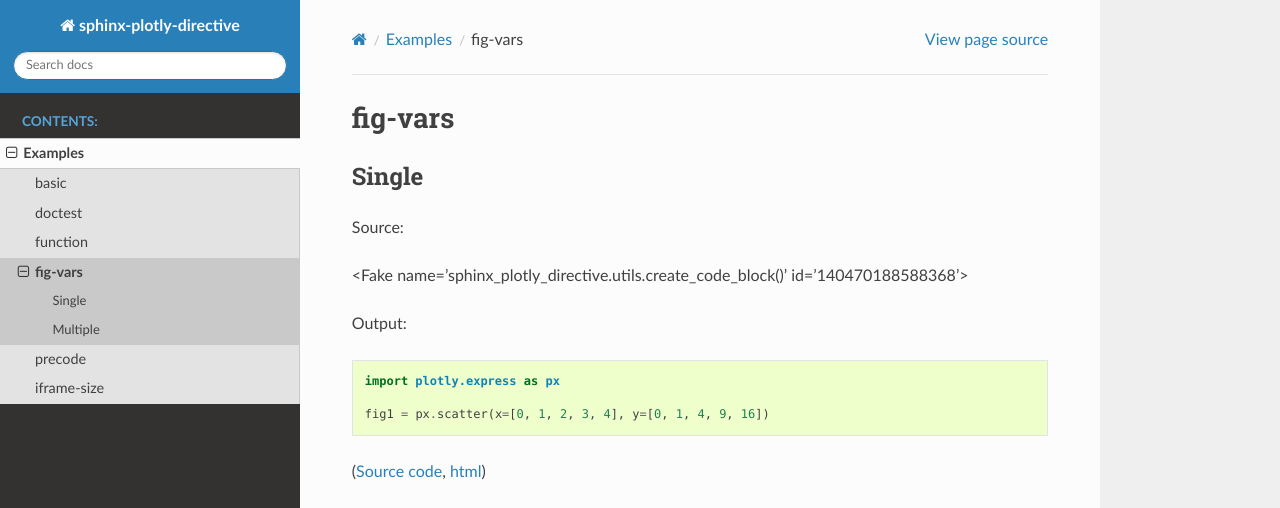
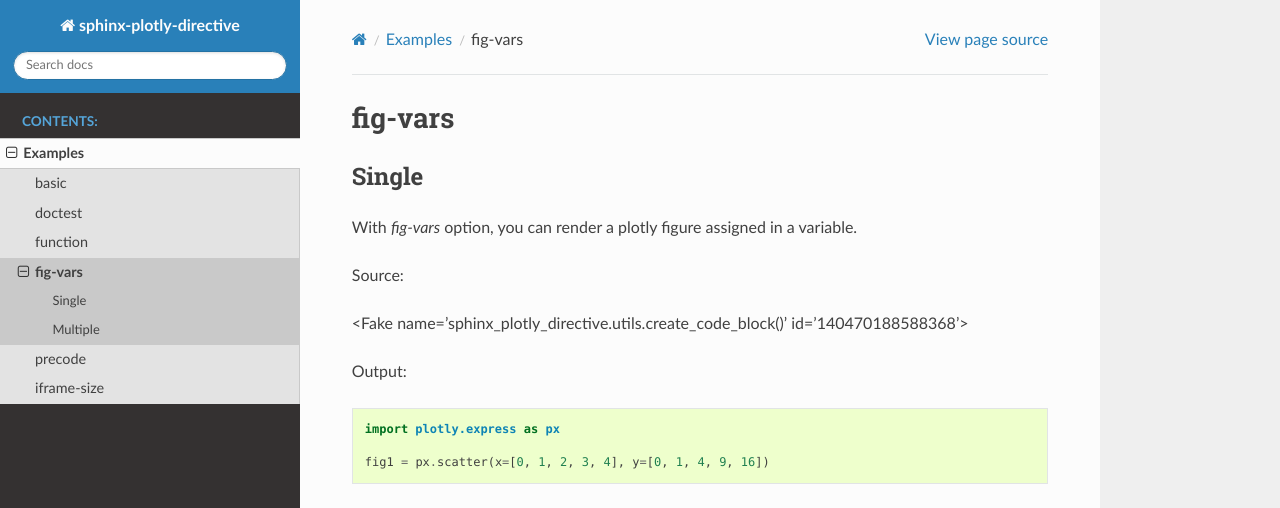
Before and after one commit to harupy/sphinx-plotly-directive, a Sphinx documentation site: the page built from docs/source/examples/fig-vars.rst, in a window 1280 px wide and 1400 px high. Shown: the top 508 px of the window. Built offline with Sphinx 7.4.7 and the Read the Docs theme 2.0.0, drawn with Linux system fonts in a browser that asks for light colours; some of the changed text lies outside the part shown; grey boxes are pictures that could not be loaded.

Commit message:
update fig-vars doc
Signed-off-by: harupy <17039389+harupy@users.noreply.github.com>

```diff
--- a/docs/source/examples/fig-vars.rst
+++ b/docs/source/examples/fig-vars.rst
@@ -3,6 +3,8 @@ fig-vars
 
 Single
 ~~~~~~
+
+With `fig-vars` option, you can render a plotly figure assigned in a variable.
 
 .. plotly::
    :fig-vars: fig1
@@ -15,6 +17,8 @@ Single
 Multiple
 ~~~~~~~~
 
+You can specify multiple variables.
+
 .. plotly::
    :fig-vars: fig1, fig2
 
```
